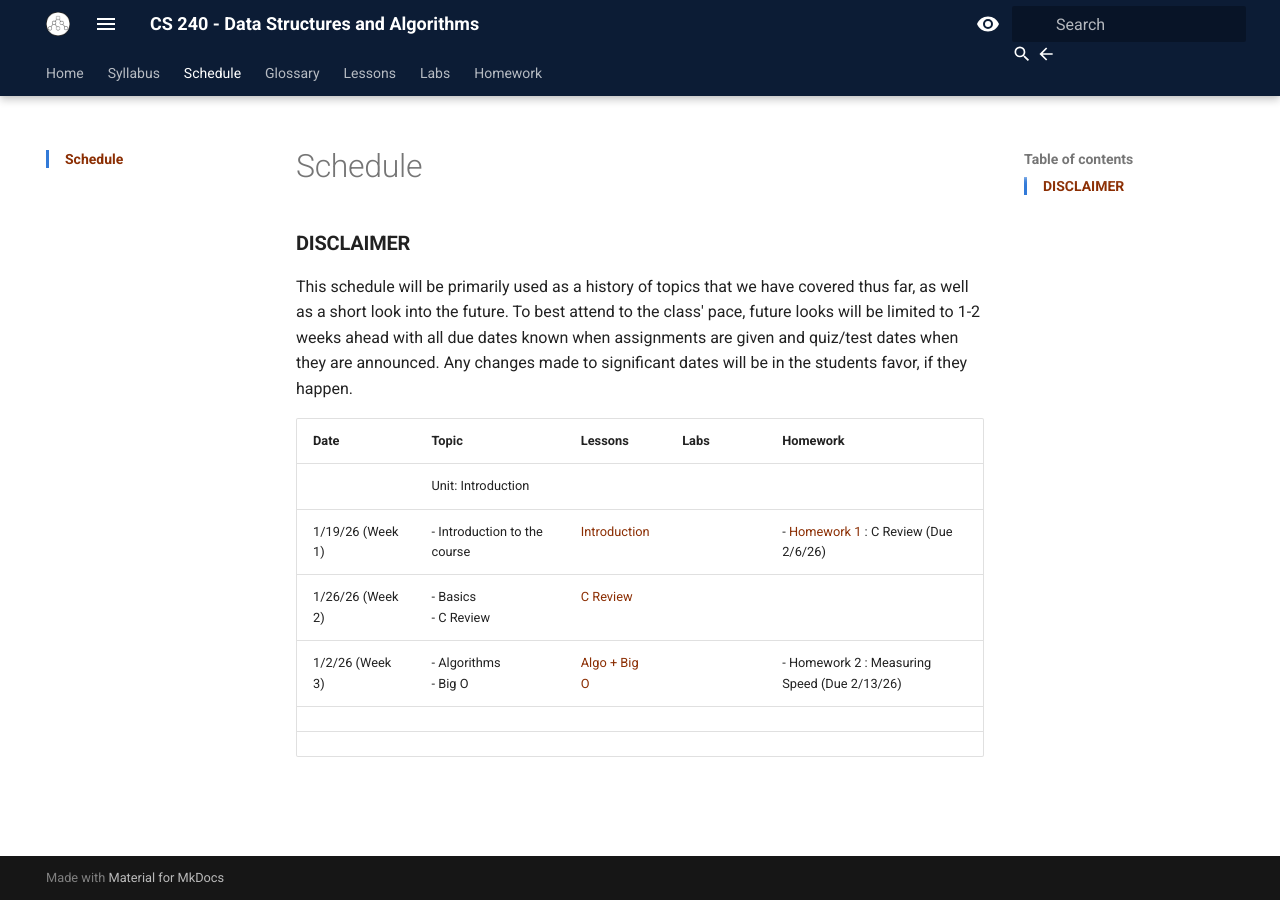
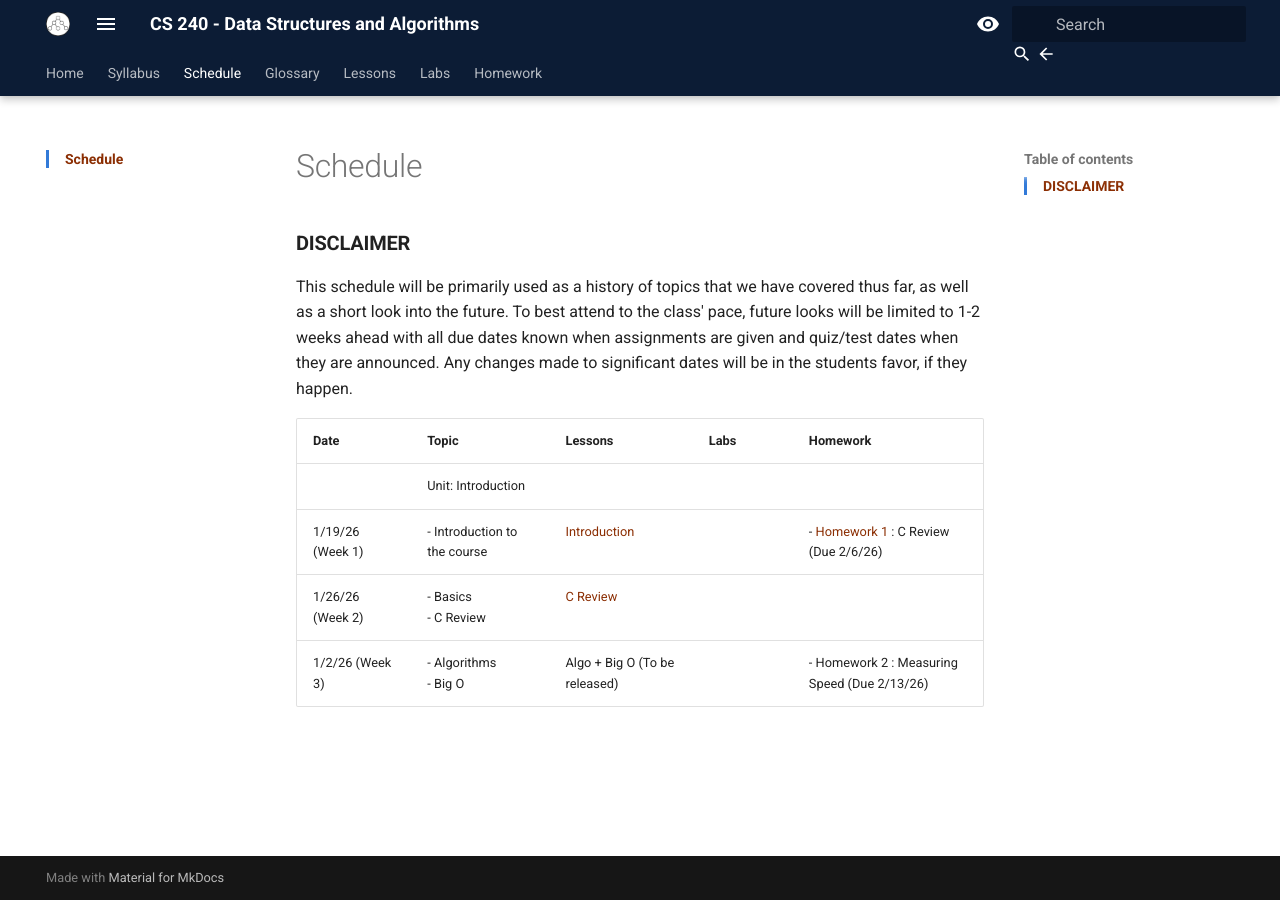
Before and after one commit to szwakoj/CS240, an MkDocs documentation site: the page built from docs/schedule.md, in a window 1280 px wide. Built offline with MkDocs 1.6.1 and Material for MkDocs 9.7.7, drawn with Linux system fonts in a browser that asks for light colours.

Commit message:
Updated schedule

```diff
--- a/docs/schedule.md
+++ b/docs/schedule.md
@@ -1,11 +1,9 @@
 ### **DISCLAIMER**
 This schedule will be primarily used as a history of topics that we have covered thus far, as well as a short look into the future. To best attend to the class' pace, future looks will be limited to 1-2 weeks ahead with all due dates known when assignments are given and quiz/test dates when they are announced. Any changes made to significant dates will be in the students favor, if they happen.
 
-| Date             | Topic                        | Lessons                                                                            | Labs | Homework                                                       |
-| ---------------- | ---------------------------- | ---------------------------------------------------------------------------------- | ---- | -------------------------------------------------------------- |
-|                  | Unit: Introduction           |                                                                                    |      |                                                                |
-| 1/19/26 (Week 1) | - Introduction to the course | [Introduction](lessons/1_introduction.md)                                          |      | - [Homework 1](homework/1_c_review.md) : C Review (Due 2/6/26) |
-| 1/26/26 (Week 2) | - Basics<br>- C Review       | [C Review](lessons/2_reviewing_c.md)                                               |      |                                                                |
-| 1/2/26 (Week 3)  | - Algorithms<br>- Big O      | [Algo + Big O](C:\Users\roden\Documents\CS240_mkdocs\docs\lessons\3_algo_big_o.md) |      | - Homework 2 : Measuring Speed (Due 2/13/26)                   |
-|                  |                              |                                                                                    |      |                                                                |
-|                  |                              |                                                                                    |      |                                                                |
+| Date             | Topic                        | Lessons                                   | Labs | Homework                                                       |
+| ---------------- | ---------------------------- | ----------------------------------------- | ---- | -------------------------------------------------------------- |
+|                  | Unit: Introduction           |                                           |      |                                                                |
+| 1/19/26 (Week 1) | - Introduction to the course | [Introduction](lessons/1_introduction.md) |      | - [Homework 1](homework/1_c_review.md) : C Review (Due 2/6/26) |
+| 1/26/26 (Week 2) | - Basics<br>- C Review       | [C Review](lessons/2_reviewing_c.md)      |      |                                                                |
+| 1/2/26 (Week 3)  | - Algorithms<br>- Big O      | Algo + Big O (To be released)             |      | - Homework 2 : Measuring Speed (Due 2/13/26)                   |
```
